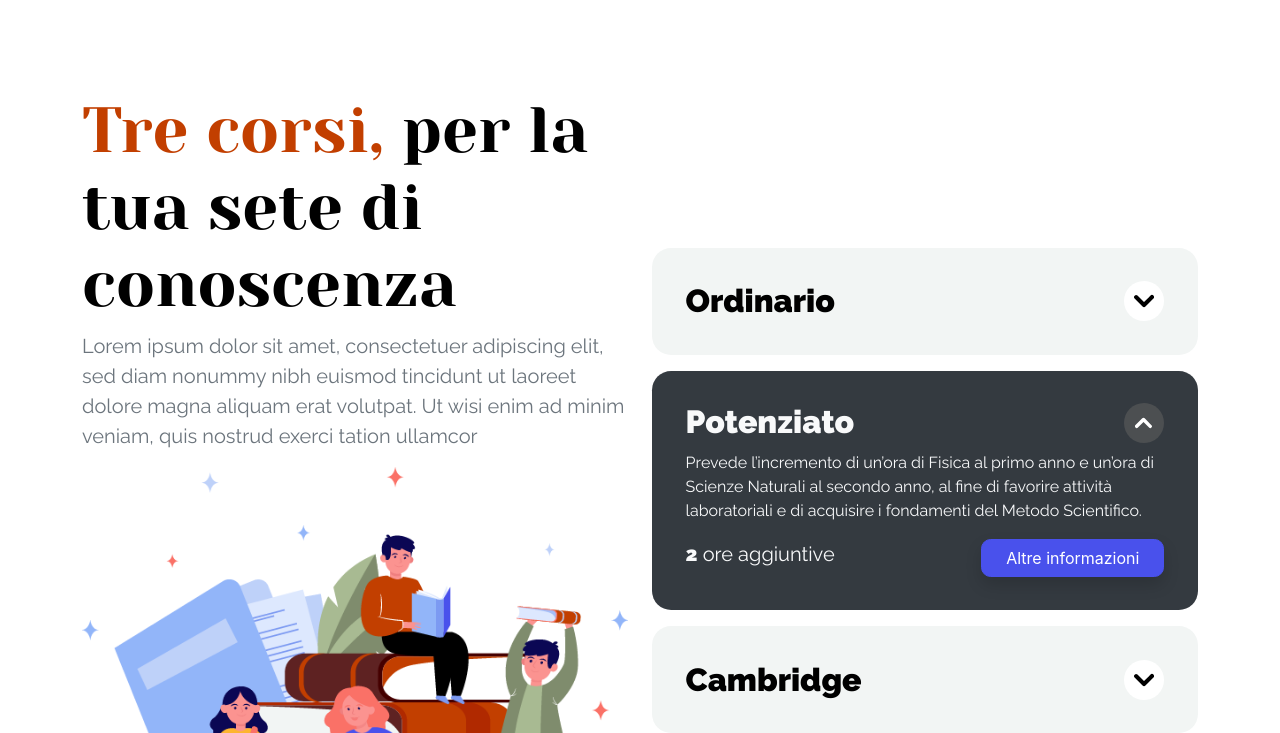
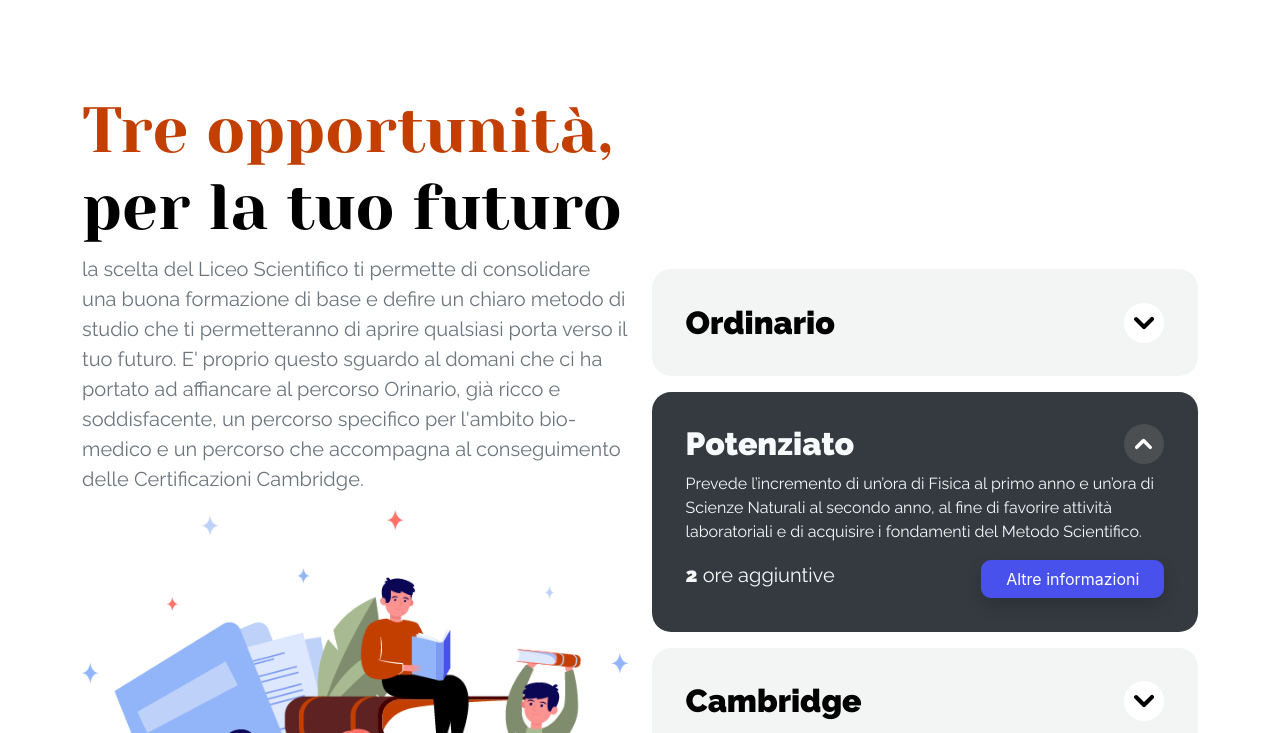
Before and after one commit to PiervitoCreanza/orientamento.liceodegiorgi.edu.it, a Jekyll site: the page built from index.html, in a window 1280 px wide and 900 px high, scrolled down 1116 px, cut to the strip 167-900 px from the top of the window. Built offline with Jekyll 4.4.1, drawn with Linux system fonts in a browser that asks for light colours; some of the changed text lies outside the part shown.

Commit message:
inserimento testo
- cappelletto sulle 3 opzioni del Liceo
- descrizione della sede di via pozzuolo

```diff
--- a/_data/home.json
+++ b/_data/home.json
@@ -10,9 +10,9 @@
         "sottotitolo": "Lorem ipsum dolor sit amet, consectetuer adipiscing elit, sed diam nonummy nibh euismod tincidunt ut laoreet dolore magna aliquam erat volutpat. Ut wisi enim ad minim veniam, quis nostrud exerci tation ullamcor"
     },
     "sezione3": {
-        "titoloRosso": "Tre corsi,",
-        "titolo": "per la tua sete di conoscenza",
-        "sottotitolo": "Lorem ipsum dolor sit amet, consectetuer adipiscing elit, sed diam nonummy nibh euismod tincidunt ut laoreet dolore magna aliquam erat volutpat. Ut wisi enim ad minim veniam, quis nostrud exerci tation ullamcor",
+        "titoloRosso": "Tre opportunità,",
+        "titolo": "per la tuo futuro",
+        "sottotitolo": "la scelta del Liceo Scientifico ti permette di consolidare una buona formazione di base e defire un chiaro metodo di studio che ti permetteranno di aprire qualsiasi porta verso il tuo futuro. E' proprio questo sguardo al domani che ci ha portato ad affiancare al percorso Orinario, già ricco e soddisfacente, un percorso specifico per l'ambito bio-medico e un percorso che accompagna al conseguimento delle Certificazioni Cambridge.",
         "toggleBox1": {
             "titolo": "Ordinario",
             "descrizione": "Consiste in un percorso formativo equilibrato che mira ad integrare la cultura scientifica con la cultura umanistica, assicurando padronanza di linguaggi, tecniche e metodologie delle diverse forme del Sapere.",
@@ -25,7 +25,7 @@
         }
     },
     "sezione4": {
-        "titoloRosso": "Dove Siamo",
+        "titoloRosso": "Dove sono",
         "titolo": "le nostre due sedi",
         "sottotitolo": "Dall’ottobre 2012 il Liceo si articola in due sedi: la sede Centrale in viale De Pietro con gli uffici di Presidenza e Segreteria e con 20 classi e il Polo Didattico di via Pozzuolo con 34 classi. In entrambe le sedi ospitano 1 laboratorio linguistico-multimediale di ultima generazione, 1 laboratorio scientifico polivalente e 1 laboratorio di scienze.",
         "paragrafo1": {
@@ -33,8 +33,8 @@
             "sottotitolo":"La sede centrale, in viale De Pietro ospita la Presidenza e gli uffici di Segreteria. Ci sono anche le 20 classi delle Sezioni A-B-C-D), inoltre il laboratorio linguistico-multimediale, il laboratorio di Fisica, quello di Scienze, l'aula Video e la palestra."
         },
         "paragrafo2": {
-            "titolo": "Sede succursale",
-            "sottotitolo":"Lorem ipsum dolor sit amet, consectetuer adipiscing elit, sed diam nonummy nibh euismod tincidunt ut laoreet dolore magna aliquam erat volutpat. Ut wisi enim ad minim veniam, quis nostrud exerci tation ullamcor"
+            "titolo": "Polo didattico di via Pozzuolo",
+            "sottotitolo":"Questa è la sede più grande del De Giorgi perchè ospita quest'anno 33 classi delle sezioni E-F-G-H-I-L-M, oltre ad una Aula Magna intitolata ad Ennio De Giorgi, una Biblioteca, i labortori linguistico-multimediale e scientifico."
         }
     },
     "sezione5": {
```
